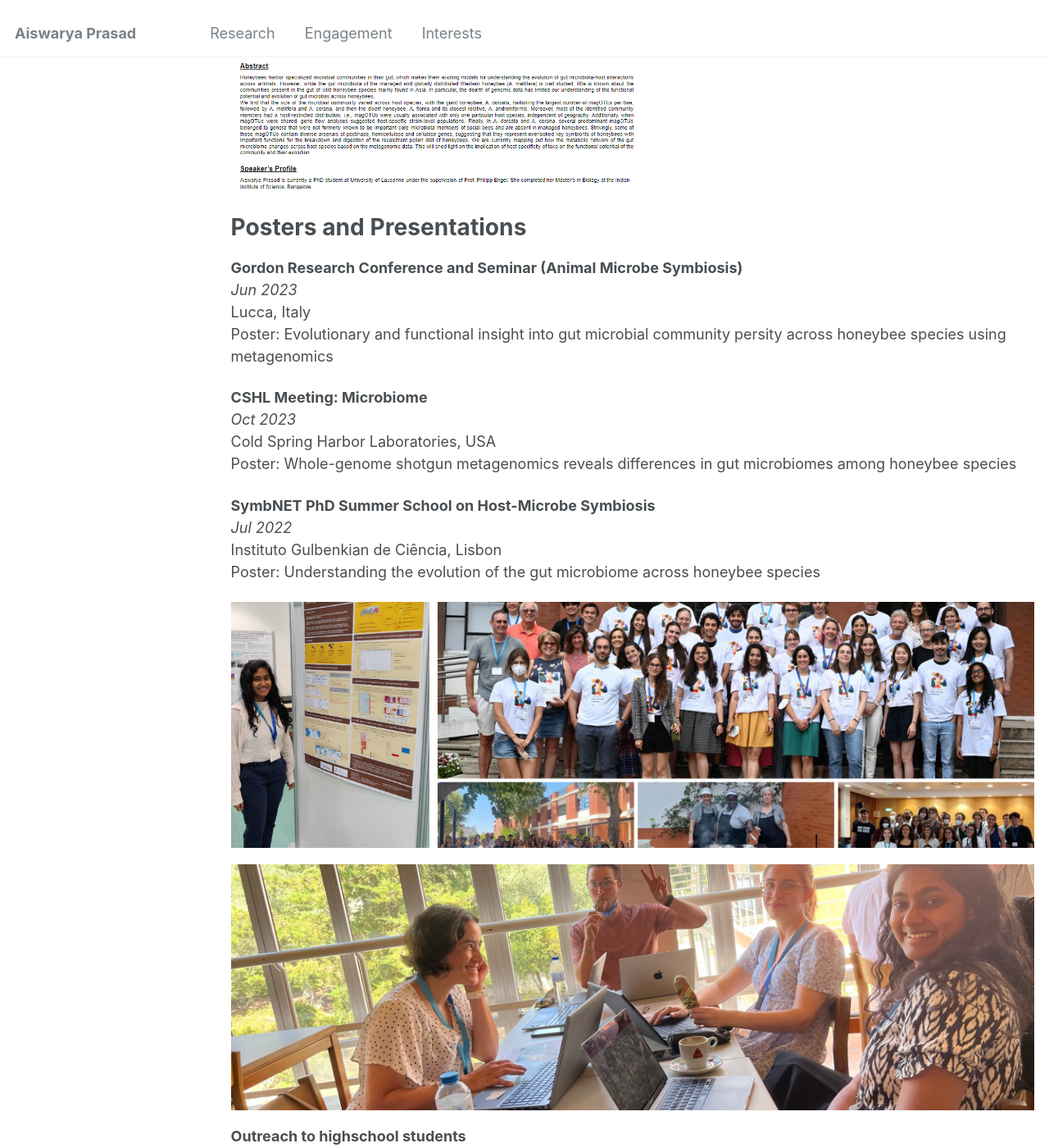
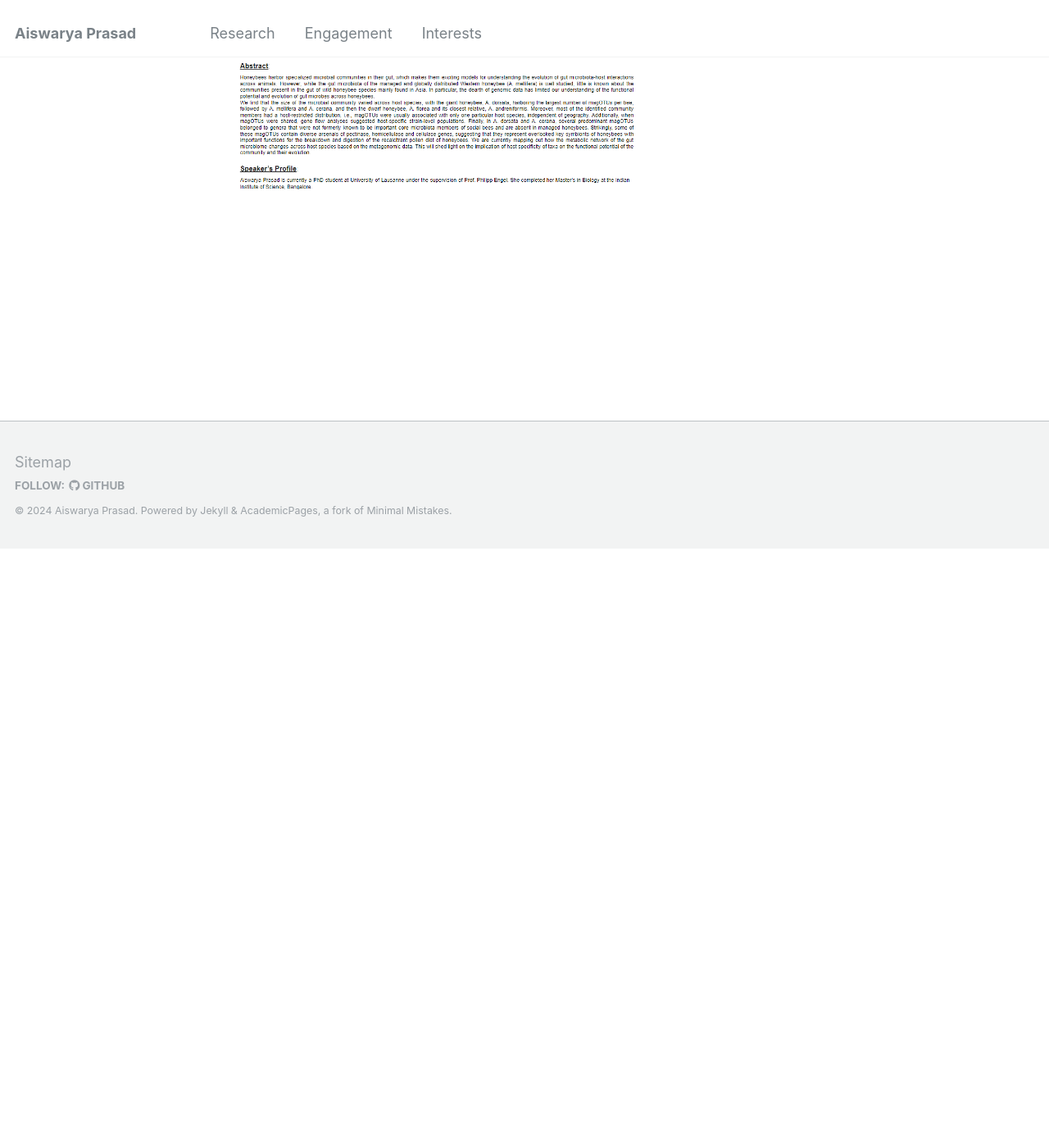
Before and after one commit to Aiswarya-prasad/aiswarya-prasad.github.io, a Jekyll site: the page built from _engagement/talks_and_conferences.md, in a window 1280 px wide and 1400 px high, scrolled down 847 px. Shown: the whole window at 82% size. Built offline with Jekyll 4.4.1, drawn with Linux system fonts in a browser that asks for light colours; after the commit the page ends 1516 px from its top, so only the background shows below that; some of the changed lines change nothing that is shown; some of the changed text lies outside the part shown.

Commit message:
Syntax change, squash commit later or just ignore.

```diff
--- a/_engagement/talks_and_conferences.md
+++ b/_engagement/talks_and_conferences.md
@@ -6,28 +6,28 @@ order: 1
 start_year: 2021
 end_year: 2024
 permalink: /engagement/talksandconferences
-# media:
-#   - path: "/images/research/LocalPangenomeConference.jpeg"
-#     alt: "Aiswarya Prasad presenting her invited talk at the Local Pangenome Conference"
-#     focal_point: Smart
-#     width: 300
-#     height: 300
-#   - path: "/images/research/MonashTalkPoster.PNG"
-#     alt: "Announcement of Aiswarya Prasad's academic seminar at Monash University Malaysia"
-#     focal_point: Smart
-#     width: 500
-#     height: 300
-#     add_break: true
-#   - path: "/images/research/Vm3iisc.png"
-#     alt: "Aiswarya Prasad speaking to an auditorium of highschool students"
-#     focal_point: Smart
-#     width: 500
-#     height: 300
-#   - path: "/images/research/SymbnetSummerSchoolPoster.jpeg"
-#     alt: "Aiswarya Prasad presenting her poster at the SymbNET PhD Summer School on Host-Microbe Symbiosis"
-#     focal_point: Smart
-#     width: 150
-#     height: 300
+media:
+  - path: "/images/research/LocalPangenomeConference.jpeg"
+    alt: "Aiswarya Prasad presenting her invited talk at the Local Pangenome Conference"
+    focal_point: Smart
+    width: 300
+    height: 300
+  - path: "/images/research/MonashTalkPoster.PNG"
+    alt: "Announcement of Aiswarya Prasad's academic seminar at Monash University Malaysia"
+    focal_point: Smart
+    width: 500
+    height: 300
+    add_break: true
+  - path: "/images/research/Vm3iisc.png"
+    alt: "Aiswarya Prasad speaking to an auditorium of highschool students"
+    focal_point: Smart
+    width: 500
+    height: 300
+  - path: "/images/research/SymbnetSummerSchoolPoster.jpeg"
+    alt: "Aiswarya Prasad presenting her poster at the SymbNET PhD Summer School on Host-Microbe Symbiosis"
+    focal_point: Smart
+    width: 150
+    height: 300
 ---
 
 
@@ -58,7 +58,7 @@ Evolutionary and functional insight into gut microbial community persity across
 
 <img src="/images/research/MonashTalkPoster.PNG" alt="Announcement of Aiswarya Prasad's academic seminar at Monash University Malaysia" width="500" height="400" />
 
-Posters and Presentations
+<!-- Posters and Presentations
 ======
 
 **Gordon Research Conference and Seminar (Animal Microbe Symbiosis)** \\
@@ -83,15 +83,15 @@ Poster: Understanding the evolution of the gut microbiome across honeybee specie
   <div style="flex: 3;">
     <img src="/images/research/SymbnetSummerSchool2022.jpeg" alt="Aiswarya Prasad at the SymbNET PhD Summer School on Host-Microbe Symbiosis" style="width: 100%; height: 300px; object-fit: cover;" />
   </div>
-  <div style="flex-basis: 100%; height: 0;"></div> <!-- This forces the next item to the next row -->
-  <div style="flex: 2;">
+  <div style="flex-basis: 100%; height: 0;"></div> This forces the next item to the next row -->
+  <!-- <div style="flex: 2;">
     <img src="/images/research/SymbnetSummerSchoolProjectGroup.jpeg" alt="Aiswarya Prasad discussing her group project at the SymbNET PhD Summer School on Host-Microbe Symbiosis" style="width: 100%; height: 300px; object-fit: cover;" />
   </div>
-</div>
+</div> -->
 
-**Outreach to highschool students** \\
+<!-- **Outreach to highschool students** \\
 _Aug 2016_ \\
 iGEM team, Indian Institute of Science, Bengaluru, India \\
 Talked about synthetic biology and the iGEM competition to highschool students in Vidya Mandir school, Chennai, India
 
-<img src="/images/research/Vm3iisc.png" alt="Aiswarya Prasad speaking to an auditorium of highschool students" width="500" height="300" />
+<img src="/images/research/Vm3iisc.png" alt="Aiswarya Prasad speaking to an auditorium of highschool students" width="500" height="300" /> -->
```
